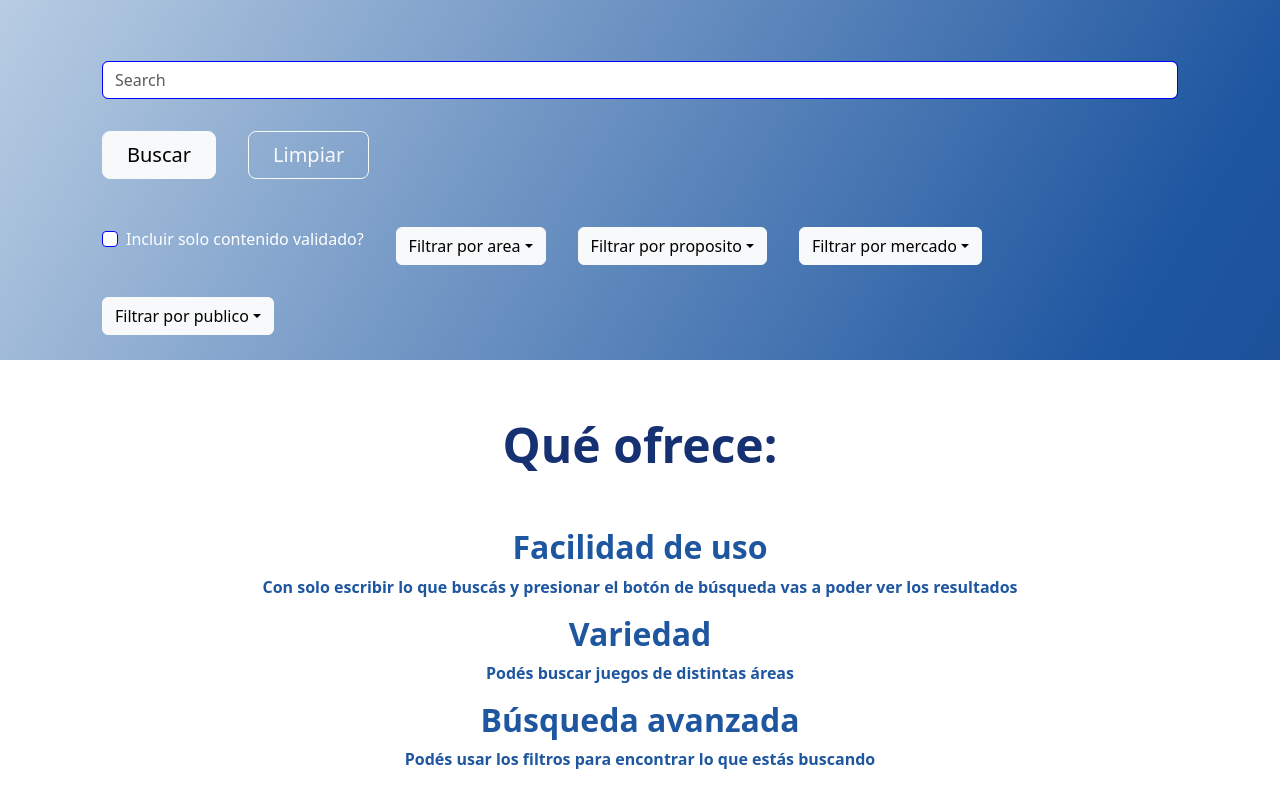
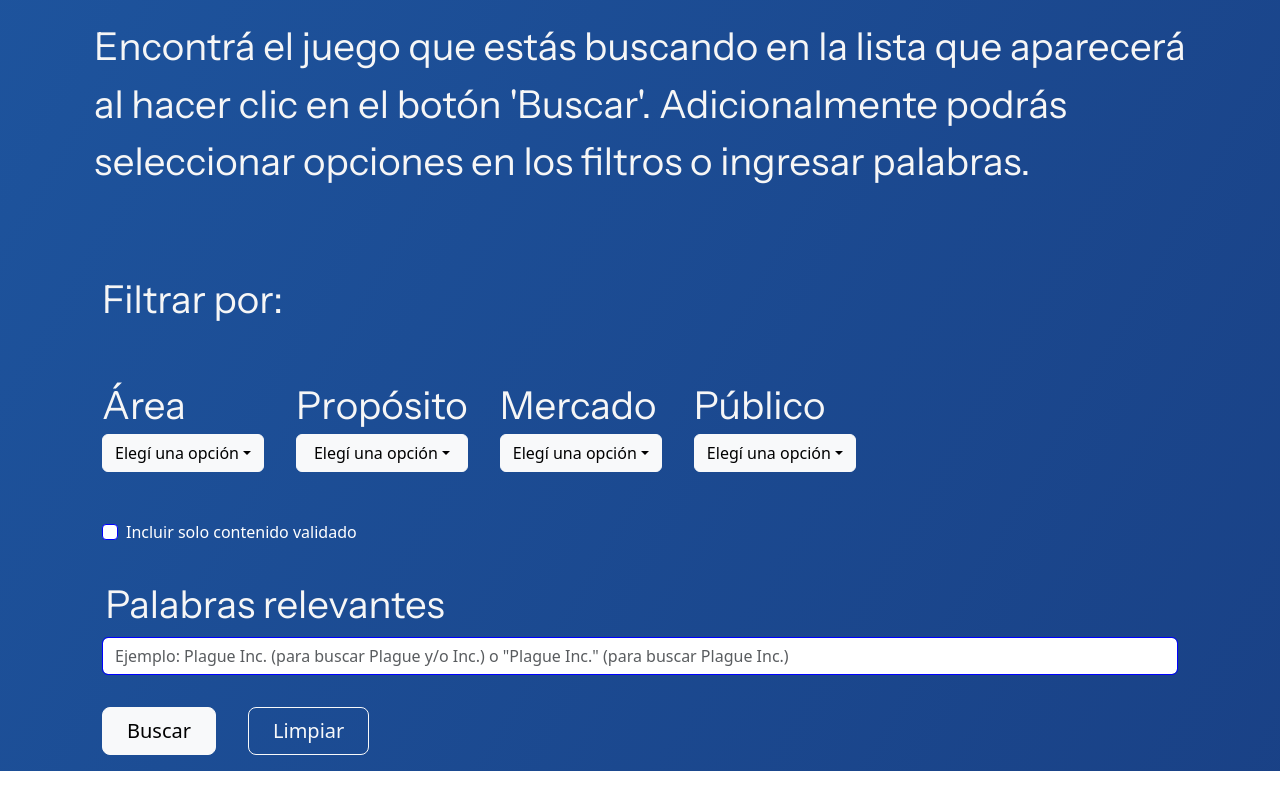
Before and after one commit to charrassebastian/games-catalog-frontend, a React (Vite) app in the folder juegos-serios-frontend/: page / in a window 1280 px wide. Shown: the part 440-1240 px from the top of the page. Built offline with nearby package versions, Linux system fonts and the light colour scheme; a web font is replaced by a local one.

Commit message:
various fixes

```diff
--- a/juegos-serios-frontend/src/MainSection/MainSection.tsx
+++ b/juegos-serios-frontend/src/MainSection/MainSection.tsx
@@ -26,30 +26,16 @@ export function MainSection({ onSearch, onClear, searchValue, onSearchValueChang
                     <div className="px-3 px-md5">
                         <h1 className="display-1 fw-bold text-body-emphasis bs-light lh-1 m-3">Juegos Serios</h1>
                         <br />
-                        <h2 className="introductory-text m-3">Encontrá el juego que estás buscando.</h2>
+                        <h2 className="introductory-text m-3">Un juego serio es un juego en el que la educación -en&nbsp;sus diversas formas- es el objetivo principal, más que el entretenimiento (Michael y Chen, 2006).</h2>
                         <br />
-                        <p className="introductory-text m-3">Ingresa el nombre del juego que estés buscando (o dejá la casilla vacía para ver todos los juegos disponibles) y luego hacé clic en el botón Buscar.</p>
+                        <p className="introductory-text m-3">Encontrá el juego que estás buscando en la lista que aparecerá al hacer clic en el botón 'Buscar'. Adicionalmente podrás seleccionar opciones en los filtros o ingresar palabras.</p>
                     </div>
                     <form className="d-flex flex-column d-grid gap-3 d-md-flex justify-content-md-start" role="search" onSubmit={(e) => e.preventDefault()}>
-                        <div className="d-flex flex-row flex-wrap">
-                            <input
-                                className="form-control m-3"
-                                type="search"
-                                placeholder="Search"
-                                aria-label="Search"
-                                value={searchValue}
-                                onChange={onSearchValueChange}
-                            />
-                            <button type="button" className="btn btn-light btn-lg px-4 m-3" onClick={onSearch}>Buscar</button>
-                            <button type="button" className="btn btn-outline-light btn-lg px-4 m-3" onClick={onClear}>Limpiar</button>
-                        </div>
-                        <div className="d-flex flex-row flex-wrap">
-                            <div className="form-check m-3">
-                                <label htmlFor={"only-validated-content"} className="form-check-label text-white">Incluir solo contenido validado?</label>
-                                <input id={"only-validated-content"} type="checkbox" className="form-check-input" checked={onlyValidatedContent} onChange={onOnlyValidatedContentChange} />
-                            </div>
+                    <label className='introductory-text m-3'>Filtrar por:</label>
+                    <div className="d-flex flex-row flex-wrap">
                             <div className="btn-group m-3">
                                 <div className="dropdown">
+                                    <label className='introductory-text label-dropdown-toggle'>Área</label>
                                     <a
                                         className="btn btn-light dropdown-toggle"
                                         href="#"
@@ -58,7 +44,7 @@ export function MainSection({ onSearch, onClear, searchValue, onSearchValueChang
                                         data-bs-toggle="dropdown"
                                         aria-expanded="false"
                                     >
-                                        {area?.length ? area : "Filtrar por area"}
+                                        {area?.length ? area : "Elegí una opción"}
                                     </a>
                                     <ul className="dropdown-menu" aria-labelledby="area-dropdown-menu-link">
                                         {areas.map(area => (
@@ -73,6 +59,7 @@ export function MainSection({ onSearch, onClear, searchValue, onSearchValueChang
                             </div>
                             <div className="btn-group m-3">
                                 <div className="dropdown">
+                                    <label className='introductory-text label-dropdown-toggle'>Propósito</label>
                                     <a
                                         className="btn btn-light dropdown-toggle"
                                         href="#"
@@ -81,7 +68,7 @@ export function MainSection({ onSearch, onClear, searchValue, onSearchValueChang
                                         data-bs-toggle="dropdown"
                                         aria-expanded="false"
                                     >
-                                        {purpose?.length ? purpose : "Filtrar por proposito"}
+                                        {purpose?.length ? purpose : "Elegí una opción"}
                                     </a>
                                     <ul className="dropdown-menu" aria-labelledby="purpose-dropdown-menu-link">
                                         {purposes.map(purpose => (
@@ -96,6 +83,7 @@ export function MainSection({ onSearch, onClear, searchValue, onSearchValueChang
                             </div>
                             <div className="btn-group m-3">
                                 <div className="dropdown">
+                                    <label className='introductory-text label-dropdown-toggle'>Mercado</label>
                                     <a
                                         className="btn btn-light dropdown-toggle"
                                         href="#"
@@ -104,7 +92,7 @@ export function MainSection({ onSearch, onClear, searchValue, onSearchValueChang
                                         data-bs-toggle="dropdown"
                                         aria-expanded="false"
                                     >
-                                        {market?.length ? market : "Filtrar por mercado"}
+                                        {market?.length ? market : "Elegí una opción"}
                                     </a>
                                     <ul className="dropdown-menu" aria-labelledby="market-dropdown-menu-link">
                                         {markets.map(market => (
@@ -119,6 +107,7 @@ export function MainSection({ onSearch, onClear, searchValue, onSearchValueChang
                             </div>
                             <div className="btn-group m-3">
                                 <div className="dropdown">
+                                    <label className='introductory-text label-dropdown-toggle'>Público</label>
                                     <a
                                         className="btn btn-light dropdown-toggle"
                                         href="#"
@@ -127,7 +116,7 @@ export function MainSection({ onSearch, onClear, searchValue, onSearchValueChang
                                         data-bs-toggle="dropdown"
                                         aria-expanded="false"
                                     >
-                                        {gamePublic?.length ? gamePublic : "Filtrar por publico"}
+                                        {gamePublic?.length ? gamePublic : "Elegí una opción"}
                                     </a>
                                     <ul className="dropdown-menu" aria-labelledby="game-public-dropdown-menu-link">
                                         {publics.map(gamePublic => (
@@ -141,6 +130,23 @@ export function MainSection({ onSearch, onClear, searchValue, onSearchValueChang
                                 </div>
                             </div>
                         </div>
+                        <div className="form-check m-3">
+                                <label htmlFor={"only-validated-content"} className="form-check-label text-white">Incluir solo contenido validado</label>
+                                <input id={"only-validated-content"} type="checkbox" className="form-check-input" checked={onlyValidatedContent} onChange={onOnlyValidatedContentChange} />
+                            </div>
+                        <div className="d-flex flex-row flex-wrap">
+                            <label className='introductory-text  palabras-reservadas'>Palabras relevantes</label>
+                            <input
+                                className="form-control m-3"
+                                type="search"
+                                placeholder='Ejemplo: Plague Inc. (para buscar Plague y/o Inc.) o "Plague Inc." (para buscar Plague Inc.)'
+                                aria-label="Search"
+                                value={searchValue}
+                                onChange={onSearchValueChange}
+                            />
+                            <button type="button" className="btn btn-light btn-lg px-4 m-3" onClick={onSearch}>Buscar</button>
+                            <button type="button" className="btn btn-outline-light btn-lg px-4 m-3" onClick={onClear}>Limpiar</button>
+                        </div>
                     </form>
                 </div>
             </div>
--- a/juegos-serios-frontend/src/index.css
+++ b/juegos-serios-frontend/src/index.css
@@ -7,7 +7,7 @@
 
 /*******************************BACKGROUND GRADIENT ******************************/
 .gradient-background {
-  background: linear-gradient(300deg, #163172, #1e56a0, #d6e4f0);
+  background: linear-gradient(300deg, #163172, #1e56a0);
   background-size: 180% 180%;
 }
 
@@ -41,8 +41,32 @@ input[type]{
   font-family: "Denk One", sans-serif;
   font-family: "Fredoka", sans-serif;
   font-family: "Instrument Sans", sans-serif;
-  font-size: 1.5rem;
+  font-size: 5vw;
   color: #f6f6f6;
+}
+
+@media (min-width:550px){
+  .introductory-text {
+    font-size: 3vw;
+  }
+}
+
+.palabras-reservadas{
+  margin-left: 2vw;
+  margin-bottom: -1.5vw;
+}
+
+@media (min-width:1000px){
+  .palabras-reservadas{
+    margin-left: 1.5vw;
+    margin-bottom: -1vw;
+  }
+}
+
+@media (min-width:1500px){
+  .palabras-reservadas{
+    margin-left: 1vw;
+  }
 }
 
 .cardContainer{
@@ -254,6 +278,15 @@ button:focus-visible {
   overflow-x: hidden;
 }
 
+.dropdown{
+  display:flex;
+  flex-direction: column;
+}
+
+.label-dropdown-toggle{
+
+}
+
 .dropdown-menu {
   z-index: 10;
 }
```
